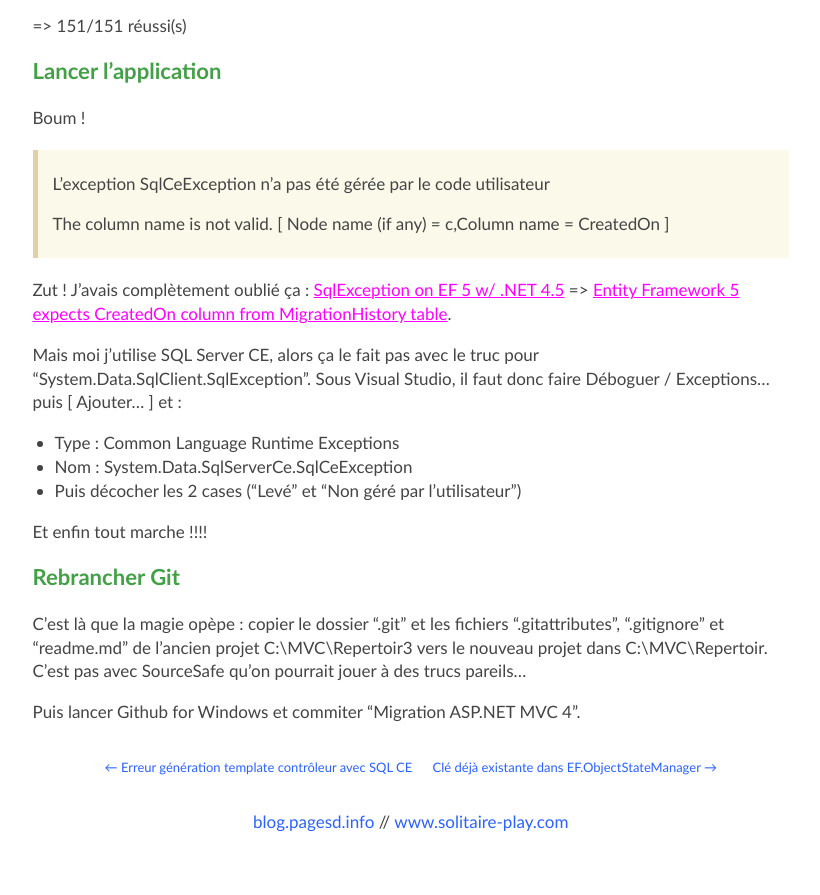
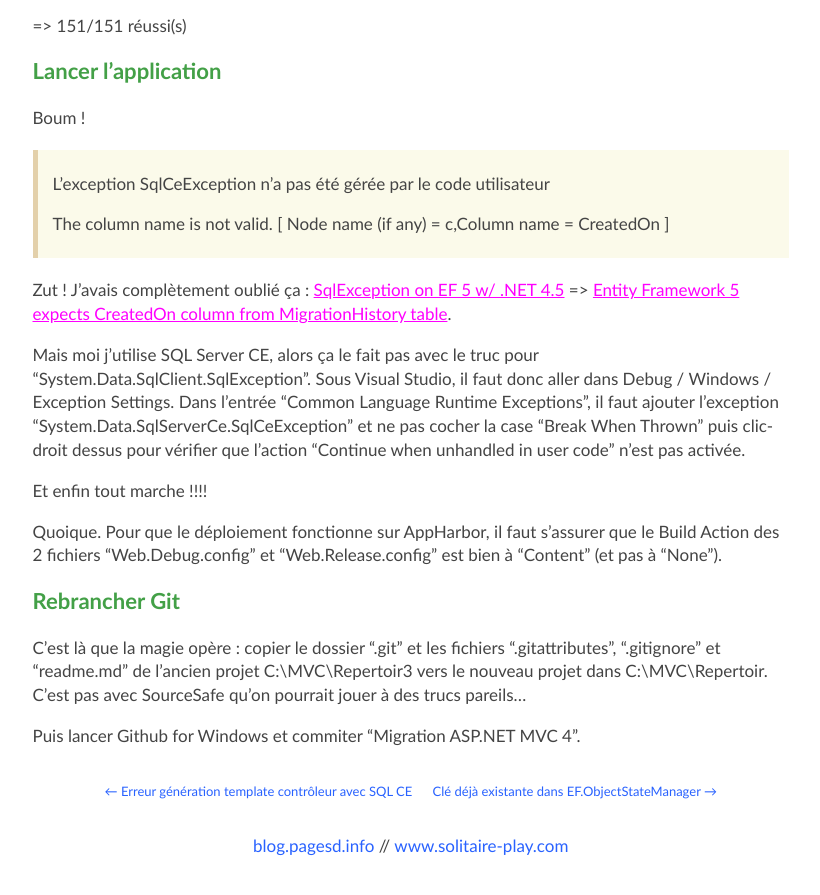
Before and after one commit to michelc/blog2, a Jekyll site: the page built from _posts/2013-03-27-convertir-projet-asp-net-mvc3-mvc4.md, in a window 1280 px wide and 900 px high, scrolled down 5545 px. Shown: the top 895 px of the window, without its empty margins (10-830 px from the left). Built offline with Jekyll 4.4.1, drawn with Linux system fonts in a browser that asks for light colours.

Commit message:
Mise à jour article migration MVC.

```diff
--- a/_posts/2013-03-27-convertir-projet-asp-net-mvc3-mvc4.md
+++ b/_posts/2013-03-27-convertir-projet-asp-net-mvc3-mvc4.md
@@ -287,18 +287,23 @@ Zut ! J'avais complètement oublié ça : [SqlException on EF 5 w/ .NET 4.5](htt
 table](http://stackoverflow.com/questions/11979026/entity-framework-5-expects-createdon-column-from-migrationhistory-table).
 
 Mais moi j'utilise SQL Server CE, alors ça le fait pas avec le truc pour
-"System.Data.SqlClient.SqlException". Sous Visual Studio, il faut donc faire
-Déboguer / Exceptions... puis [ Ajouter... ] et :
-
-* Type : Common Language Runtime Exceptions
-* Nom : System.Data.SqlServerCe.SqlCeException
-* Puis décocher les 2 cases ("Levé" et "Non géré par l'utilisateur")
+"System.Data.SqlClient.SqlException". Sous Visual Studio, il faut donc aller
+dans Debug / Windows / Exception Settings. Dans l'entrée "Common Language
+Runtime Exceptions", il faut ajouter l'exception
+"System.Data.SqlServerCe.SqlCeException" et ne pas cocher la case "Break When
+Thrown" puis clic-droit dessus pour vérifier que l'action "Continue when
+unhandled in user code" n'est pas activée.
 
 Et enfin tout marche !!!!
 
+Quoique. Pour que le déploiement fonctionne sur AppHarbor, il faut s'assurer que
+le Build Action des 2 fichiers "Web.Debug.config" et "Web.Release.config" est
+bien à "Content" (et pas à "None").
+
+
 ### Rebrancher Git
 
-C'est là que la magie opèpe : copier le dossier ".git" et les fichiers
+C'est là que la magie opère : copier le dossier ".git" et les fichiers
 ".gitattributes", ".gitignore" et "readme.md" de l'ancien projet
 C:\MVC\Repertoir3 vers le nouveau projet dans C:\MVC\Repertoir. C'est pas avec
 SourceSafe qu'on pourrait jouer à des trucs pareils...
```
